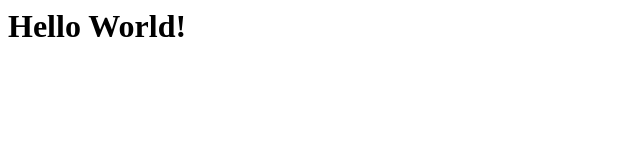
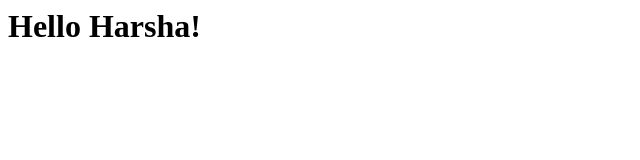
Before and after one commit to Satyahanush/CICD, a plain HTML site: page index.html in a window 1280 px wide. Shown: the full height of the page, 0-640 px from the left. Drawn offline with Linux system fonts and the light colour scheme.

Commit message:
Update index.html

```diff
--- a/index.html
+++ b/index.html
@@ -3,6 +3,6 @@
         <title>Hello Harsha!</title>
     </head>
     <body>
-        <h1>Hello World!</h1>
+        <h1>Hello Harsha!</h1>
     </body>
 </html>
```
